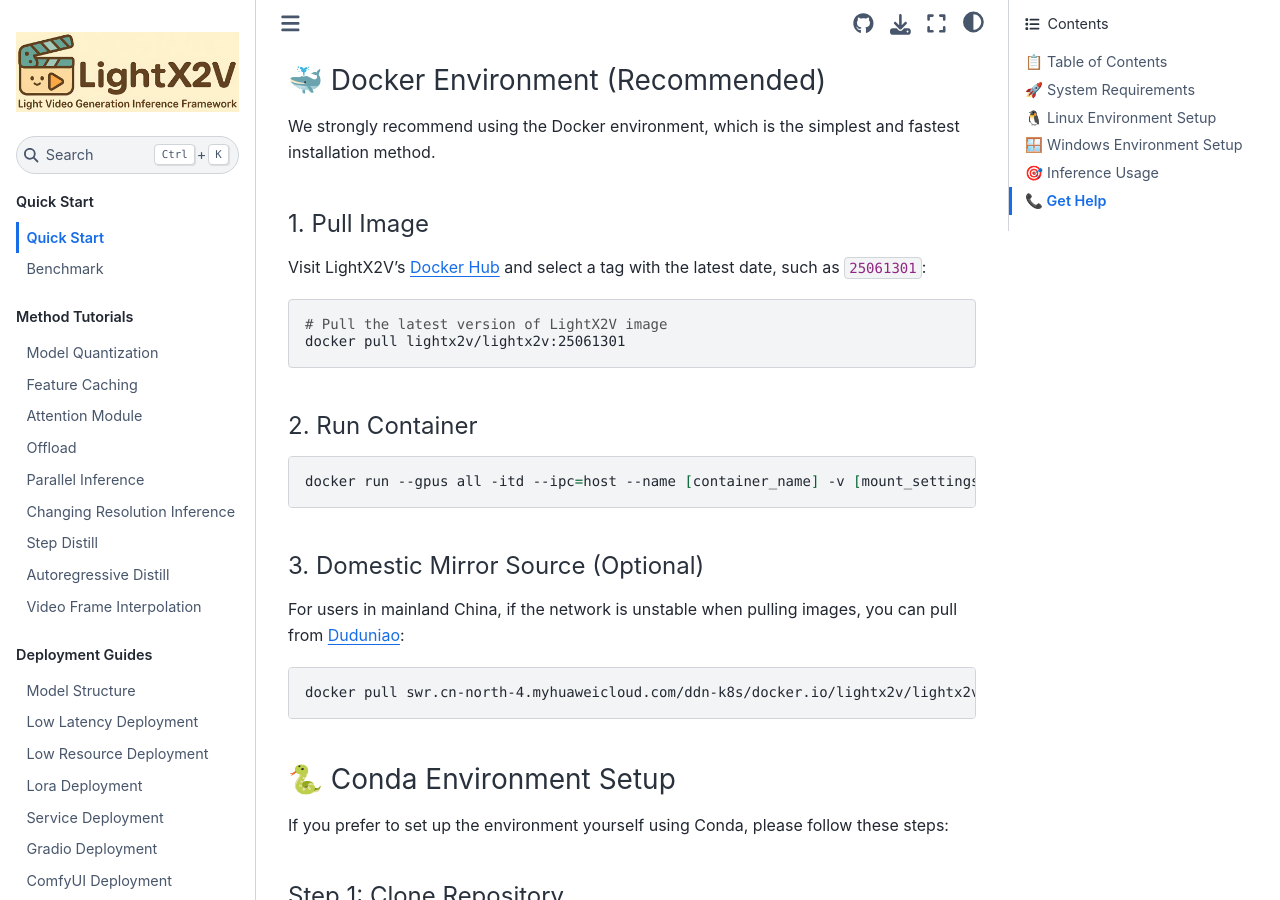
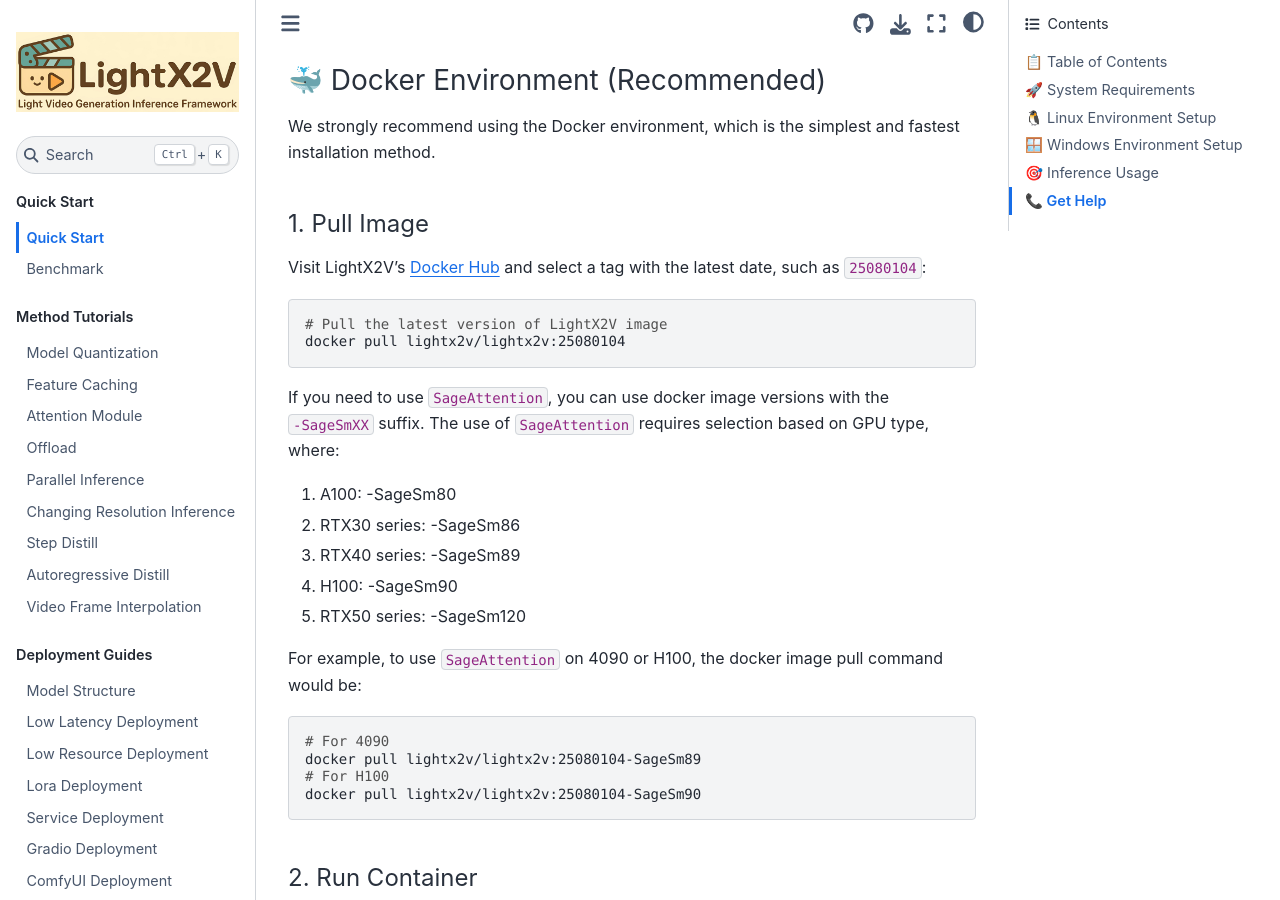
Before and after one commit to olek-soft-engineer/LightX2V, a Sphinx documentation site: the page built from docs/EN/source/getting_started/quickstart.md, in a window 1280 px wide and 900 px high, scrolled down 770 px. Built offline with Sphinx 7.4.7 and the Sphinx Book theme 1.1.4, drawn with Linux system fonts in a browser that asks for light colours.

Commit message:
update docker images and FA3

````diff
--- a/docs/EN/source/getting_started/quickstart.md
+++ b/docs/EN/source/getting_started/quickstart.md
@@ -27,11 +27,28 @@
 
 #### 1. Pull Image
 
-Visit LightX2V's [Docker Hub](https://hub.docker.com/r/lightx2v/lightx2v/tags) and select a tag with the latest date, such as `25061301`:
+Visit LightX2V's [Docker Hub](https://hub.docker.com/r/lightx2v/lightx2v/tags) and select a tag with the latest date, such as `25080104`:
 
 ```bash
 # Pull the latest version of LightX2V image
-docker pull lightx2v/lightx2v:25061301
+docker pull lightx2v/lightx2v:25080104
+```
+
+If you need to use `SageAttention`, you can use docker image versions with the `-SageSmXX` suffix. The use of `SageAttention` requires selection based on GPU type, where:
+
+1. A100: -SageSm80
+2. RTX30 series: -SageSm86
+3. RTX40 series: -SageSm89
+4. H100: -SageSm90
+5. RTX50 series: -SageSm120
+
+For example, to use `SageAttention` on 4090 or H100, the docker image pull command would be:
+
+```bash
+# For 4090
+docker pull lightx2v/lightx2v:25080104-SageSm89
+# For H100
+docker pull lightx2v/lightx2v:25080104-SageSm90
 ```
 
 #### 2. Run Container
````
Also changed, not shown: docs/ZH_CN/source/getting_started/quickstart.md (+19 -2 lines), 2 other files.
